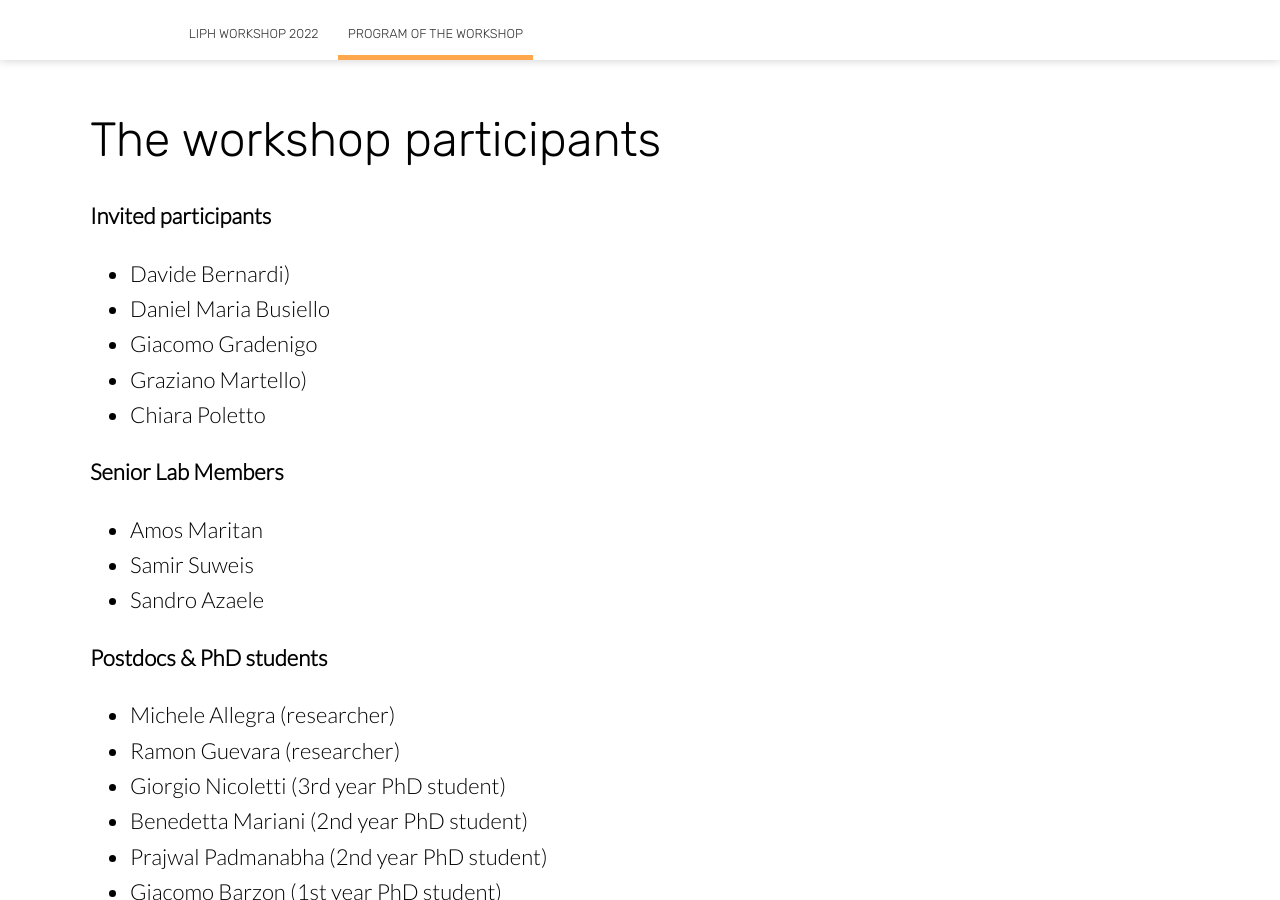
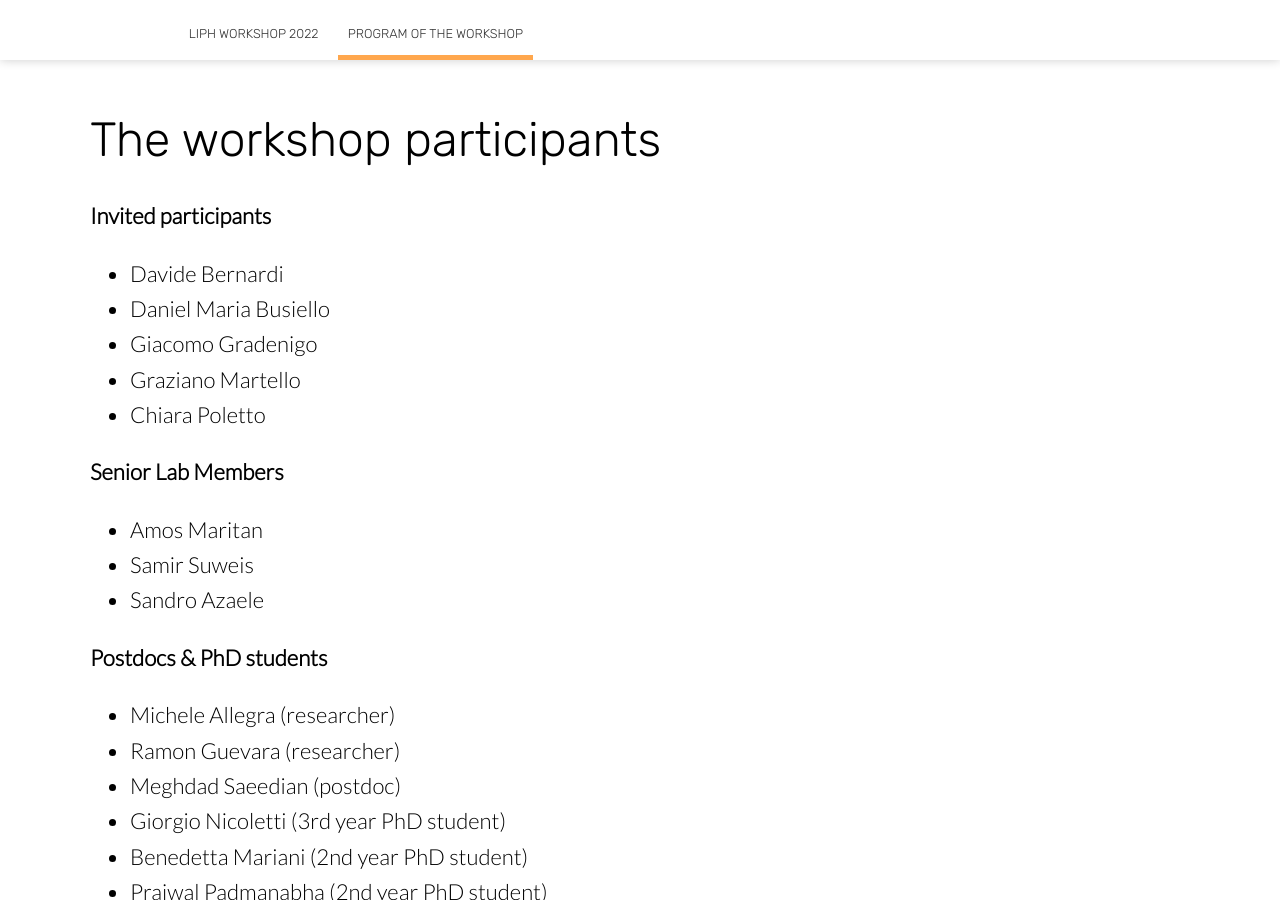
Before and after one commit to liphlab/liphworkshop2022, a Jekyll site: the page built from program.html, in a window 1280 px wide and 900 px high, scrolled down 2411 px. Built offline with Jekyll 4.4.1, drawn with Linux system fonts in a browser that asks for light colours; nearby versions of some CDN libraries.

Commit message:
Updated people

```diff
--- a/program.html
+++ b/program.html
@@ -186,10 +186,10 @@ image: /images/asiago2.jpg
 				<p class="editable" style = "text-align: justify;text-justify: inter-word;">
 					<strong>Invited participants</strong>
 					<ul>
-				  	<li>Davide Bernardi)</li>
+				  	<li>Davide Bernardi</li>
 						<li>Daniel Maria Busiello</li>
 						<li>Giacomo Gradenigo</li>
-						<li>Graziano Martello)</li>
+						<li>Graziano Martello</li>
 						<li>Chiara Poletto</li>
 					</ul>
 				</p>
@@ -206,6 +206,7 @@ image: /images/asiago2.jpg
 					<ul>
 						<li>Michele Allegra (researcher)</li>
 						<li>Ramon Guevara (researcher)</li>
+						<li>Meghdad Saeedian (postdoc)</li>
 						<li>Giorgio Nicoletti (3rd year PhD student)</li>
 						<li>Benedetta Mariani (2nd year PhD student)</li>
 						<li>Prajwal Padmanabha (2nd year PhD student)</li>
```
Also changed, not shown: 2 other files.
